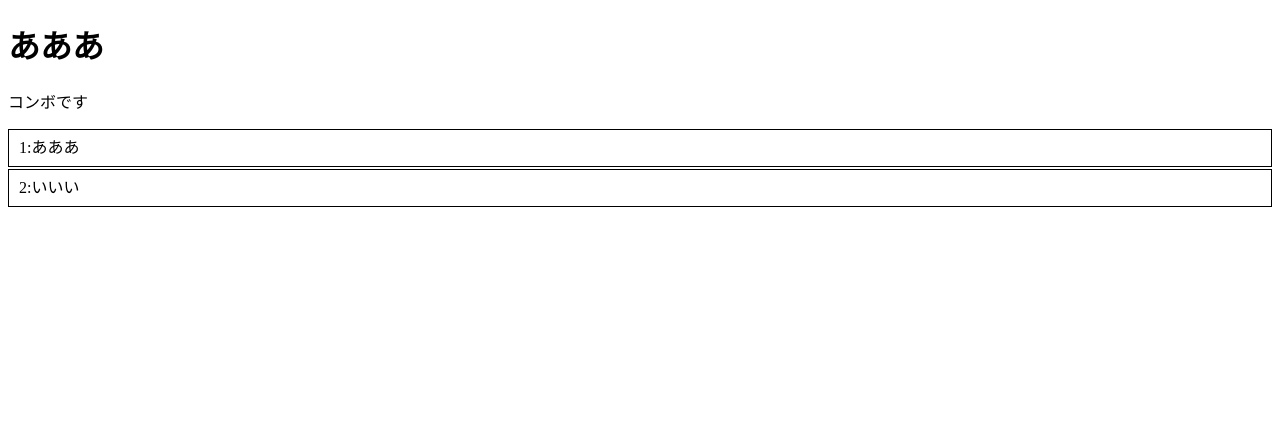
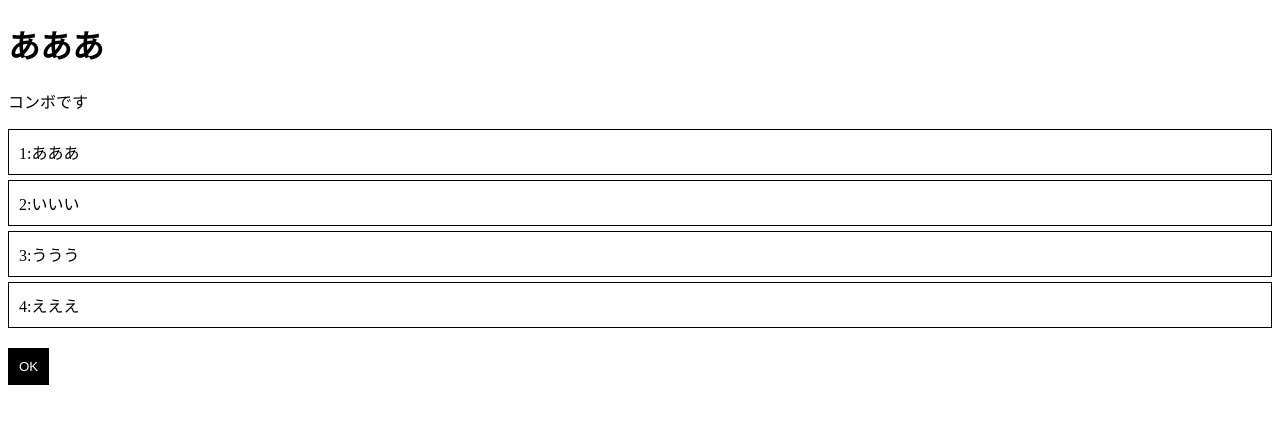
Before and after one commit to KadoProG/diary-vba-web, a Next.js app: page / in a window 1280 px wide. Shown: the top 424 px of the page. Built offline with nearby package versions, Linux system fonts and the light colour scheme.

Commit message:
コンボリストのコンポーネントの作成

```diff
--- a/components/selectList/combo.tsx
+++ b/components/selectList/combo.tsx
@@ -1,39 +1,75 @@
 import { NextPage } from "next";
 import { ComboListProps } from "../../interfaces";
-import styled from "styled-components";
-import { useState } from "react";
+import styled from "styled-components"
+import { useEffect, useState } from "react";
+
+const BtnOkProps = styled.button`
+  border: 1px solid black;
+  padding: 10px;
+  margin: 15px 0;
+  cursor: pointer;
+  background: black;
+  color:white;
+`;
+
+const LabelItemProps = styled.label`
+  display: block;
+  border: 1px solid black;
+  padding: 10px;
+  margin: 5px 0;
+  cursor: pointer;
+`;
+
+const InputRadioItemProps = styled.input`
+display: none;
+&:checked {
+  & + label {
+    background: black;
+    color: white;
+  }
+}
+`;
 
 
 const Combo: NextPage<ComboListProps> = (props) => {
-  const [num, setNum] = useState(0);
+  const [selId, setSelId] = useState(0);
   const comboLists = props.data;
 
   const onselect = (selNum: number) => {
-    setNum(selNum);
+    setSelId(selNum);
   }
+
+  const onHandleChange = (id: number) => {
+    setSelId(id);
+  }
+
+  useEffect(()=> {
+    console.log(selId);
+  },[selId])
+
   return (
     <>
-    <p>コンボです</p>
-    {
-      comboLists.map(comboList => {
-        const BtnCombo = styled.div`
-        border: 1px solid black;
-        font-size: 16px;
-        line-height: 16px;
-        padding: 10px;
-        margin: 2px 0;
-        cursor: pointer;
-        background: ${num === comboList.id ? "black":"white"};
-        color: ${num === comboList.id ? "white":"black"};
-        `;
-        return (
-        <BtnCombo
-        // background={num === comboList.id ? "black":"transparent"}
-        // fontWeight={num === comboList.id ? "bold": "normal"}
-        onClick={()=>onselect(comboList.id)}
-        >{comboList.id}:{comboList.name}</BtnCombo>)
-      })
-    }
+      <p>コンボです</p>
+      {
+        comboLists.map(comboList => (
+          <>
+            <InputRadioItemProps
+            name={props.name}
+            type="radio"
+            id={"combo__"+comboList.id}
+            onChange={()=>(onHandleChange(comboList.id))}
+            >
+            </InputRadioItemProps>
+            <LabelItemProps
+            htmlFor={"combo__"+comboList.id}
+            >{comboList.id}:{comboList.name}
+            </LabelItemProps>
+          </>
+        )
+        )
+      }
+
+      <BtnOkProps>OK</BtnOkProps>
     </>
   )
 }
--- a/interfaces/index.ts
+++ b/interfaces/index.ts
@@ -1,6 +1,7 @@
 import { AppProps } from "next/app";
 
 export type ComboListProps = {
+  name: string;
   data: ComboProps[];
   length: number;
 }
--- a/src/pages/index.tsx
+++ b/src/pages/index.tsx
@@ -9,7 +9,9 @@ const inter = Inter({ subsets: ['latin'] })
 export default function Home() {
   const data: ComboProps[] = [
     {id: 1,name: "あああ"},
-    {id: 2,name: "いいい"}
+    {id: 2,name: "いいい"},
+    {id: 3,name: "ううう"},
+    {id: 4,name: "えええ"}
   ];
   return (
     <>
@@ -20,7 +22,7 @@ export default function Home() {
         <link rel="icon" href="/favicon.ico" />
       </Head>
       <h1>あああ</h1>
-      <Combo data={data} length={data.length} />
+      <Combo key={"aaa"} name={"aaa"} data={data} length={data.length} />
     </>
   )
 }
```
